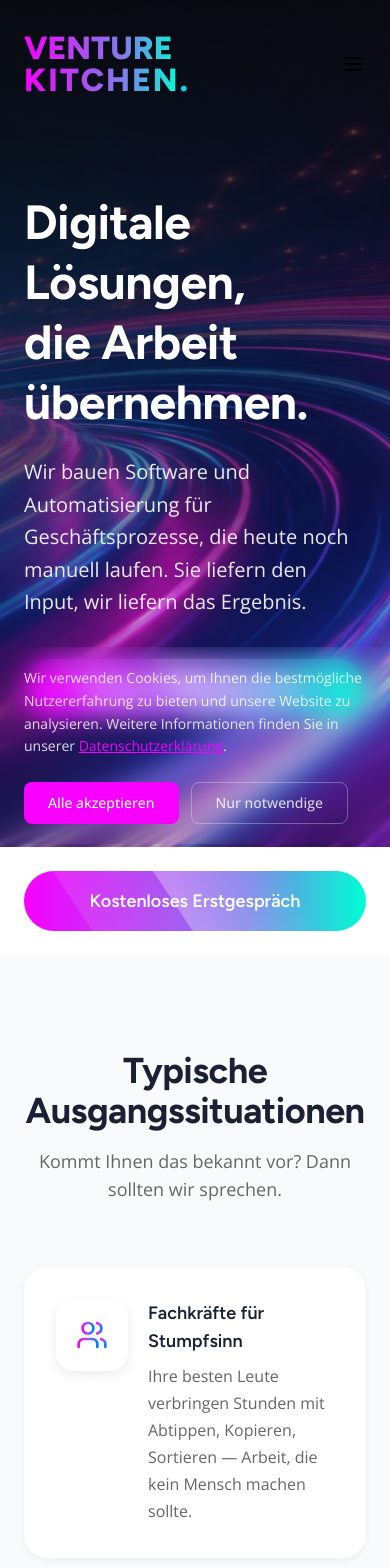
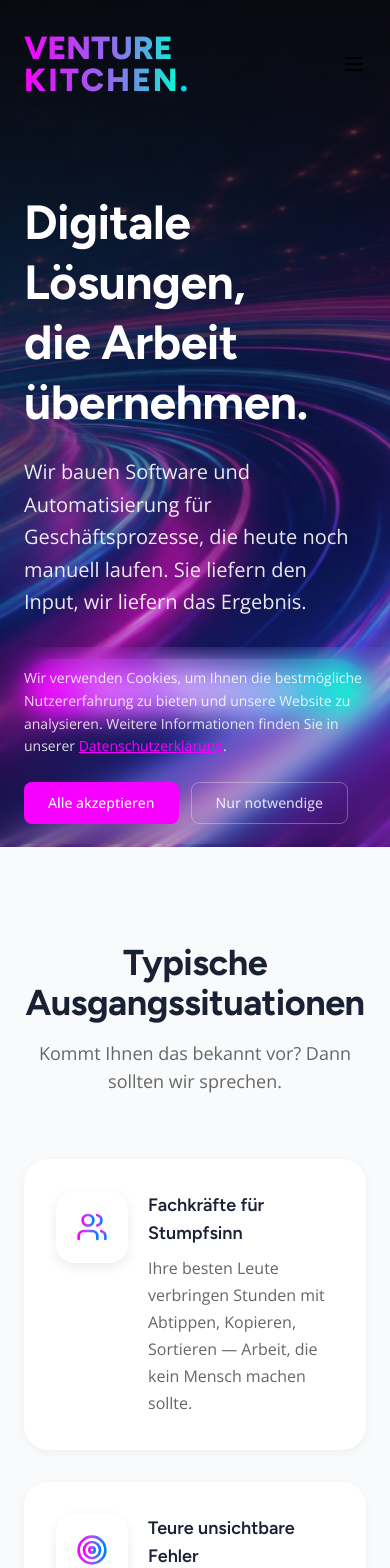
Before and after one commit to JulianFaupel/venture-kitchen-website, a React (Vite) app: page / in a window 390 px wide. Shown: the top 1568 px of the page. Built offline with nearby package versions, Linux system fonts and the light colour scheme.

Commit message:
fix: move mobile CTAs inside sections (at bottom, not between sections)

```diff
--- a/src/App.tsx
+++ b/src/App.tsx
@@ -3,19 +3,6 @@ import { Link } from 'react-router-dom';
 import { Menu, X, Check, ChevronRight, ArrowRight, Mail, Linkedin, Rocket, Layout, Globe, FileCode, MessageSquare, Target, Lightbulb, Sparkles, Zap, BarChart3, BarChartBig, Shield, Cloud, Database, Settings, FileText, Search, Scale, Building2, Brain, TrendingUp, Users, Clock } from 'lucide-react';
 import BookingModal from './components/BookingModal';
 import CookieBanner from './components/CookieBanner';
-
-function MobileCTA({ onClick }: { onClick: () => void }) {
-  return (
-    <div className="lg:hidden px-6 py-6 bg-white/80 backdrop-blur-sm">
-      <button
-        onClick={onClick}
-        className="gradient-button text-white w-full py-4 rounded-lg font-semibold text-lg"
-      >
-        Kostenloses Erstgespräch
-      </button>
-    </div>
-  );
-}
 
 function App() {
   const [isMenuOpen, setIsMenuOpen] = React.useState(false);
@@ -342,7 +329,6 @@ function App() {
           </div>
         </div>
       </section>
-      <MobileCTA onClick={() => setIsBookingOpen(true)} />
 
       {/* Typische Ausgangssituationen */}
       <section id="process" className="py-24 bg-gray-50">
@@ -407,8 +393,10 @@ function App() {
             })}
           </div>
         </div>
+        <div className="lg:hidden flex justify-center pt-8 pb-2">
+          <button onClick={() => setIsBookingOpen(true)} className="gradient-button text-white w-full max-w-md py-4 rounded-lg font-semibold text-lg mx-6">Kostenloses Erstgespräch</button>
+        </div>
       </section>
-      <MobileCTA onClick={() => setIsBookingOpen(true)} />
 
       {/* Service Model Section */}
       <section className="py-24 bg-primary">
@@ -463,8 +451,10 @@ function App() {
             })}
           </div>
         </div>
+        <div className="lg:hidden flex justify-center pt-8 pb-2">
+          <button onClick={() => setIsBookingOpen(true)} className="gradient-button text-white w-full max-w-md py-4 rounded-lg font-semibold text-lg mx-6">Kostenloses Erstgespräch</button>
+        </div>
       </section>
-      <MobileCTA onClick={() => setIsBookingOpen(true)} />
 
       {/* Use Cases Section */}
       <section id="usecases" className="py-24 bg-gray-50">
@@ -537,8 +527,10 @@ function App() {
             })}
           </div>
         </div>
+        <div className="lg:hidden flex justify-center pt-8 pb-2">
+          <button onClick={() => setIsBookingOpen(true)} className="gradient-button text-white w-full max-w-md py-4 rounded-lg font-semibold text-lg mx-6">Kostenloses Erstgespräch</button>
+        </div>
       </section>
-      <MobileCTA onClick={() => setIsBookingOpen(true)} />
 
       {/* Why Venture Kitchen Section */}
       <section className="py-24 bg-white">
@@ -582,8 +574,10 @@ function App() {
             </div>
           </div>
         </div>
+        <div className="lg:hidden flex justify-center pt-8 pb-2">
+          <button onClick={() => setIsBookingOpen(true)} className="gradient-button text-white w-full max-w-md py-4 rounded-lg font-semibold text-lg mx-6">Kostenloses Erstgespräch</button>
+        </div>
       </section>
-      <MobileCTA onClick={() => setIsBookingOpen(true)} />
 
       {/* Technologies Section */}
       <section className="py-24 bg-primary">
```
